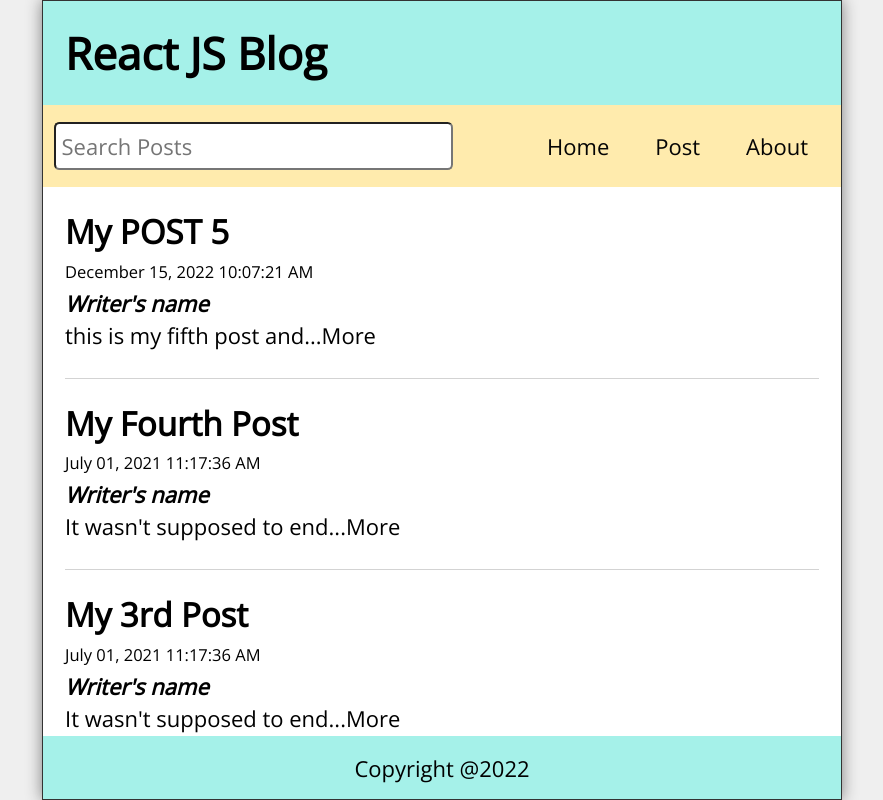
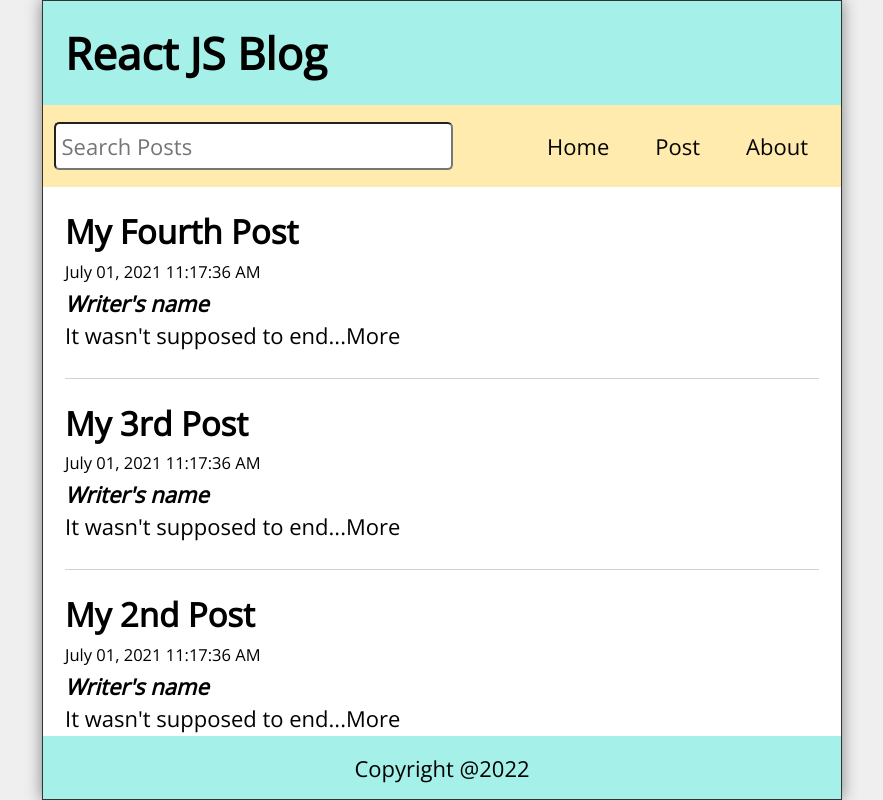
Before and after one commit to Vaidik1308/Blog-app, a React (Create React App) app: page / in a window 1280 px wide. Shown: the whole page, without its empty margins (198-1081 px from the left). Built offline with nearby package versions, Linux system fonts and the light colour scheme; data requests are answered from the project's data file.

Commit message:
added delete request method using an axios api

```diff
--- a/data/db.json
+++ b/data/db.json
@@ -23,12 +23,6 @@
       "title": "My Fourth Post",
       "datetime": "July 01, 2021 11:17:36 AM",
       "body": "It wasn't supposed to end that way. The plan had been meticulously thought out and practiced again and again. There was only one possible result once it had been implemented, but as they stood there the result wasn't anything close to what it should have been. They all blankly looked at each wondering how this could have happened. In their minds, they all began to blame the other members of the group as to why they had failed.Since they are still preserved in the rocks for us to see, they must have been formed quite recently, that is, geologically speaking. What can explain these striations and their common orientation? Did you ever hear about the Great Ice Age or the Pleistocene Epoch? Less than one million years ago, in fact, some 12,000 years ago, an ice sheet many thousands of feet thick rode over Burke Mountain in a southeastward direction. The many boulders frozen to the underside of the ice sheet tended to scratch the rocks over which they rode. The scratches or striations seen in the park rocks were caused by these attached boulders. The ice sheet also plucked and rounded Burke Mountain into the shape it possesses today."
-    },
-    {
-      "id": 5,
-      "title": "My POST 5",
-      "datetime": "December 15, 2022 10:07:21 AM",
-      "body": "this is my fifth post and will be save inside the api as post 5"
     }
   ]
 }
--- a/src/App.js
+++ b/src/App.js
@@ -55,9 +55,15 @@ function App() {
 
 
   // functions for add and delete a post
-  const handleDelete = (id) => {
-    const postList = posts.filter(post => post.id !== id)
-    setPosts(postList);
+  const handleDelete = async (id) => {
+    try{
+      await api.delete(`/posts/${id}`)
+      const postList = posts.filter(post => post.id !== id)
+      setPosts(postList);
+      history('/')
+    }catch(err){
+      console.log(`ERROR: ${err.message}`);
+    }
   }
 
   const handleSubmit = async (e) => {
```
